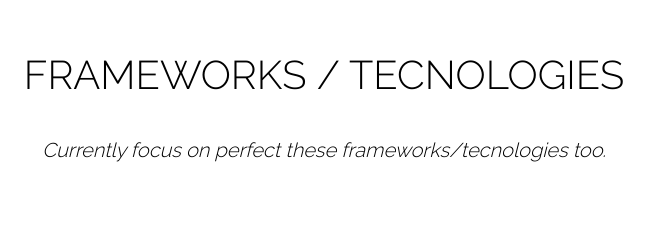
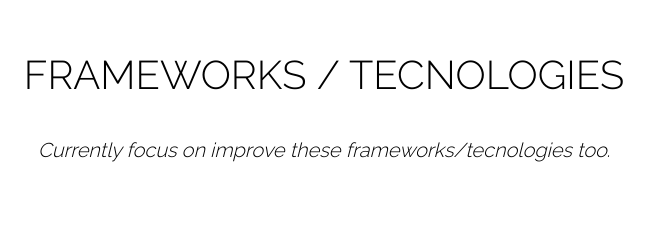
Before and after one commit to jcrpsoftwaredeveloper/jcrpsoftwaredeveloper.github.io, a website: page index.html in a window 1280 px wide. Shown: the part 2688-2928 px from the top of the page, 316-964 px from the left. Drawn offline with nearby package versions, Linux system fonts and the light colour scheme.

Commit message:
Update index.html

```diff
--- a/index.html
+++ b/index.html
@@ -146,7 +146,7 @@
   <div id="separador-about4" class="separador-titulos4"></div>
 
   <div class="sugerencia">
-    <p id="propiedad-text-framework">Currently focus on perfect these frameworks/tecnologies too.</p>
+    <p id="propiedad-text-framework">Currently focus on improve these frameworks/tecnologies too.</p>
   </div>
 
   <div class="container-habilidades">
```
